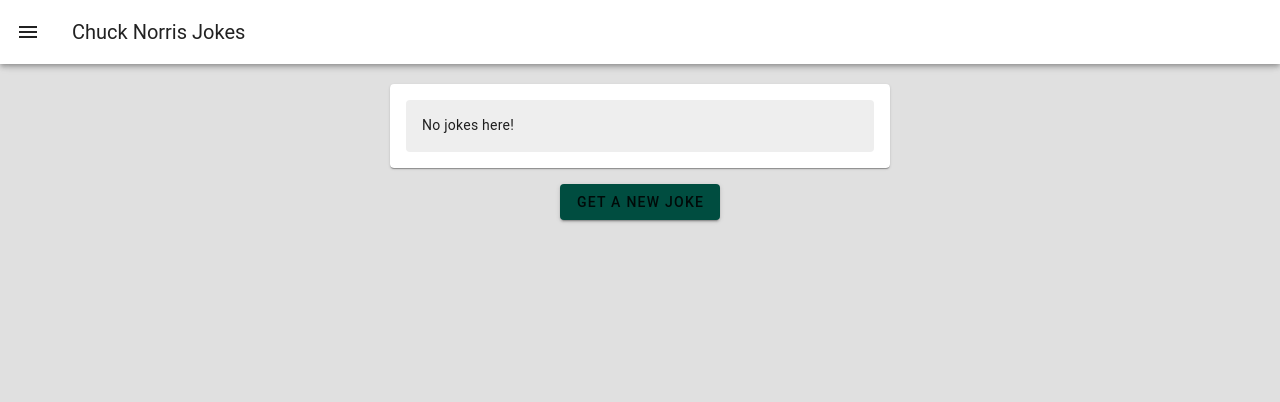
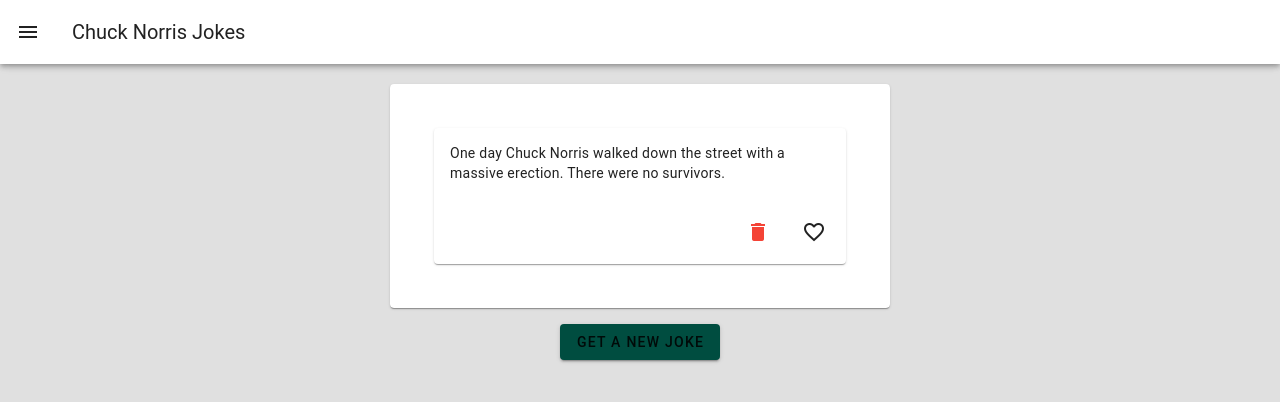
Before and after one commit to nagovoni/Wireframe-master, a Vue app: page / in a window 1280 px wide. Shown: the top 402 px of the page. Built offline with nearby package versions, Linux system fonts and the light colour scheme.

Commit message:
favorites.vue funcionando

```diff
--- a/src/pages/home.vue
+++ b/src/pages/home.vue
@@ -2,9 +2,9 @@
 <template>
   <v-container>
     <v-card class="mx-auto" max-width="500" hover>
-      <v-card-text v-if="jokes.length > 0" >
+      <v-card-text v-if="jokeStore?.jokes?.length > 0" >
          <v-container>
-               <v-col v-for="joke in jokes" :key="joke.id" :cols="joke">
+               <v-col v-for="joke in jokeStore.jokes" :key="joke.id">
                  <v-card>
                    <v-card-text>
                     {{ joke.value }}
@@ -44,7 +44,6 @@
 export default {
   data() {
     return {
-      jokes: [],
       isFavorite: false,
       jokeStore: useJokesStore()
     };
@@ -54,20 +53,18 @@
     async addJoke() {
       try {
         const res = await axios.get('https://api.chucknorris.io/jokes/random');
-        this.jokes.push(res.data);
+        this.jokeStore.addJoke(res.data);
       } catch (error) {
         console.log(error);
       }
     },
     deleteJoke(id) {
-      this.jokes = this.jokes.filter(j => j.id !== id);
+      this.jokeStore.removeJoke(id);
     },
-    clearJokes() {
-      this.jokes = [];
-    },
+
     toggleFavorite(joke){
-      const index = this.jokes.findIndex(el => el.id === joke.id)
-      this.jokes[index].isFavorite = !joke.isFavorite;
+      const index = this.jokeStore.jokes.findIndex(el => el.id === joke.id)
+      this.jokeStore.jokes[index].isFavorite = !joke.isFavorite;
       this.jokeStore.addOrRemoveFavorite(joke)
       console.log(this.jokeStore.favoriteJokes.length)
     }
```
